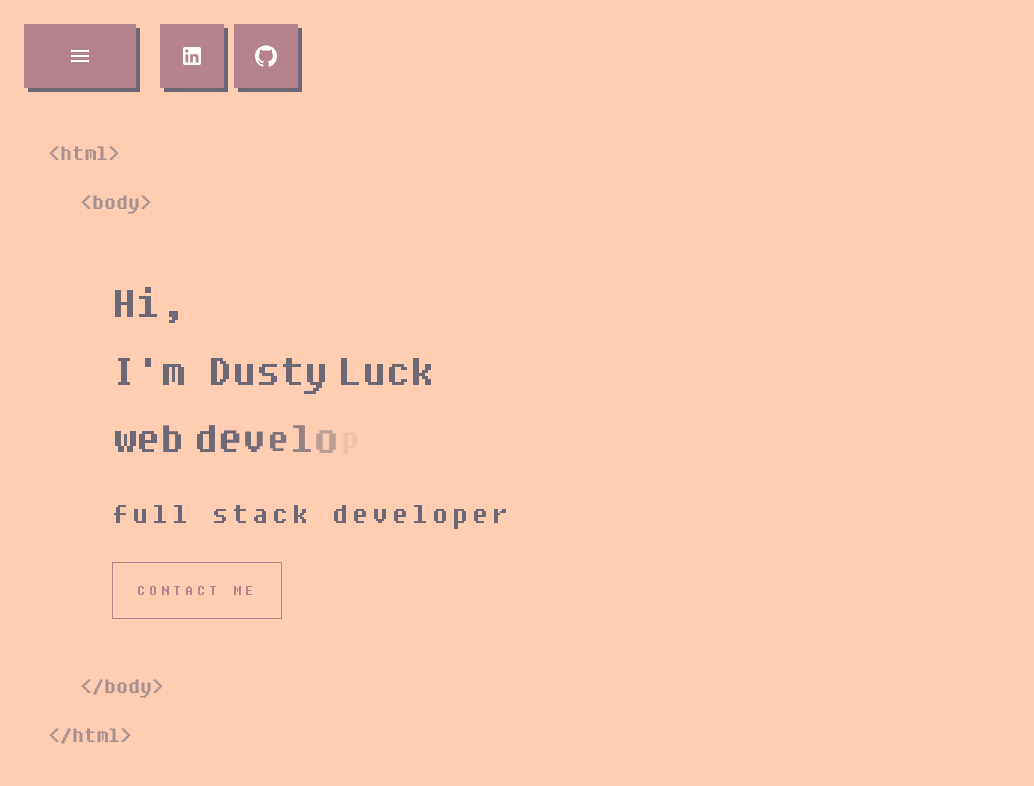
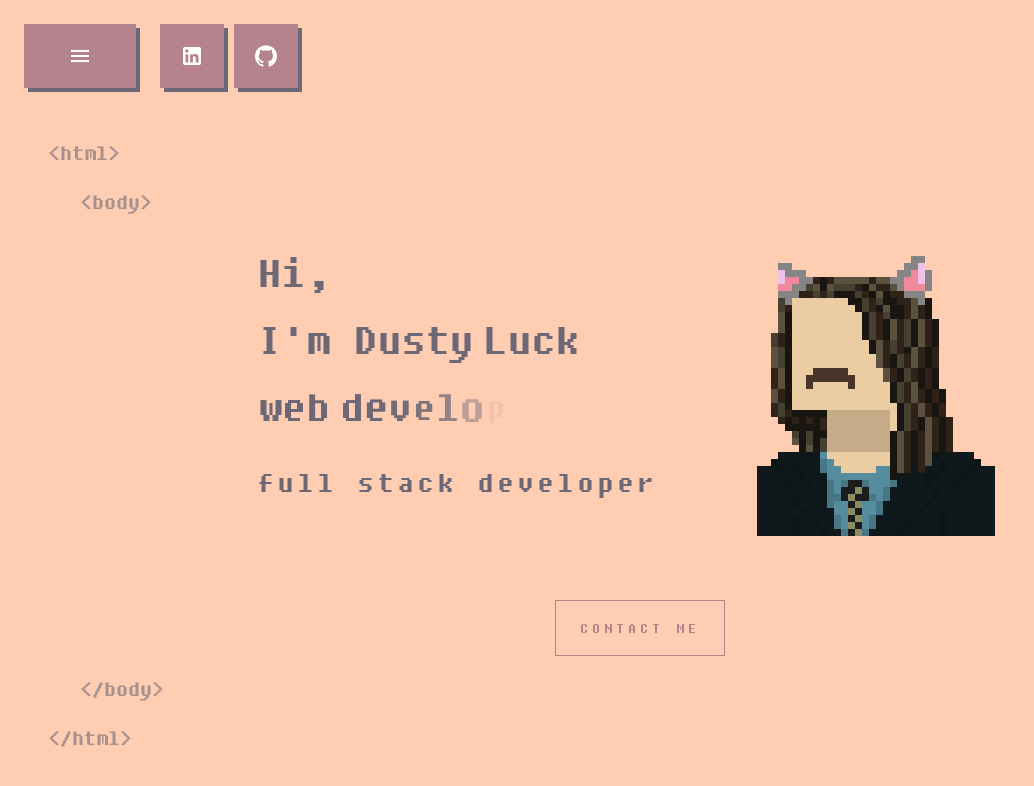
Before and after one commit to goingdust/portfolio, a Next.js app: page / in a window 1280 px wide. Shown: the top 786 px of the page, without its empty margins (0-1034 px from the left). Built offline with nearby package versions, Linux system fonts and the light colour scheme.

Commit message:
Adjust flex and width values for Home

```diff
--- a/components/Home/index.module.scss
+++ b/components/Home/index.module.scss
@@ -1,12 +1,24 @@
 @import '@styles/colors';
 
 .homePage {
+  height: 100%;
+  width: 100%;
 	display: flex;
+	flex-direction: column;
 	justify-content: center;
+  align-items: center;
+  gap: 4rem;
 	will-change: contents;
 	transform-style: preserve-3d;
 	animation: fadeIn 1s forwards;
 	animation-delay: 1s;
+
+	.contentContainer {
+		display: flex;
+    align-items: center;
+    justify-content: center;
+		flex-wrap: wrap;
+    gap: 4rem;
 
 		h1 {
 			color: $old-lavender;
@@ -22,6 +34,7 @@
 			font-size: 2rem;
 			letter-spacing: 0.25rem;
 		}
+	}
 
 	.flatButton {
 		color: $english-lavender;
@@ -33,6 +46,7 @@
 		width: min-content;
 		border: 1px solid $english-lavender;
 		white-space: nowrap;
+		align-self: center;
 
 		&:hover {
 			background: $english-lavender;
--- a/components/Home/index.tsx
+++ b/components/Home/index.tsx
@@ -4,7 +4,7 @@ import LogoTitle from '../../assets/images/logo-s.png';
 import Link from 'next/link';
 import { useEffect, useState } from 'react';
 import AnimatedLetters from '../AnimatedLetters';
-import Logo from './Logo';
+import Avatar from '../../assets/images/8bitpix.png';
 
 const Home = () => {
 	const [letterClass, setLetterClass] = useState('text-animate');
@@ -18,7 +18,9 @@ const Home = () => {
 	}, []);
 
 	return (
-		<div className={`container ${styles.homePage}`}>
+		<div className={styles.homePage}>
+			<div className={styles.contentContainer}>
+				<div>
 					<h1>
 						<span className={letterClass}>H</span>
 						<span className={`${letterClass} _12`}>i,</span>
@@ -30,6 +32,9 @@ const Home = () => {
 						<AnimatedLetters letterClass={letterClass} strArray={jobArray} index={25} />
 					</h1>
 					<h2>full stack developer</h2>
+				</div>
+				<Image src={Avatar} alt='8 bit avatar' />
+			</div>
 			<Link href='/contact' passHref legacyBehavior>
 				<a className={styles.flatButton}>CONTACT ME</a>
 			</Link>
--- a/components/Layout/index.module.scss
+++ b/components/Layout/index.module.scss
@@ -7,19 +7,17 @@
 }
 
 .pageContainer {
-	width: 100%;
 	height: 100%;
 	padding: calc(10rem - 1.5rem) 3rem calc(10rem - 7rem) 3rem;
 
-	div {
-		width: 100%;
+	.innerContainer {
 		height: 100%;
 		display: flex;
 		flex-direction: column;
 
 		main {
 			flex: 1;
-      margin: 1rem 0 1rem 4rem;
+      margin: 1rem 4rem;
 		}
 
 		.topTags {
--- a/components/Layout/index.tsx
+++ b/components/Layout/index.tsx
@@ -7,7 +7,7 @@ const Layout = ({ children }: PropsWithChildren<{}>) => {
 		<div className={styles.App}>
 			<Nav />
 			<div className={styles.pageContainer}>
-				<div>
+				<div className={styles.innerContainer}>
 					<div className={styles.topTags}>
 						<span>&lt;html&gt;</span>
 						<br />
```
Also changed, not shown: assets/images/8bitpix.png (added). Lines whose indentation alone changed are shown as unchanged.
